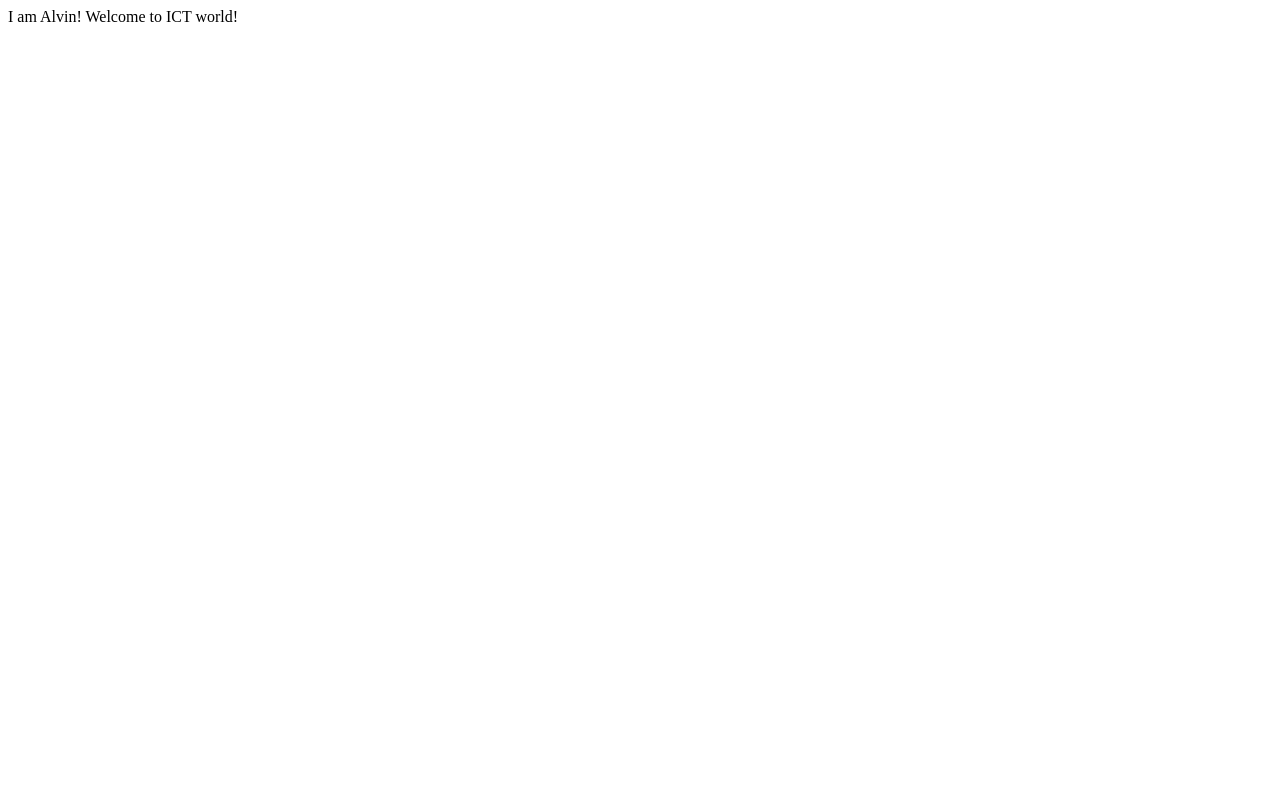
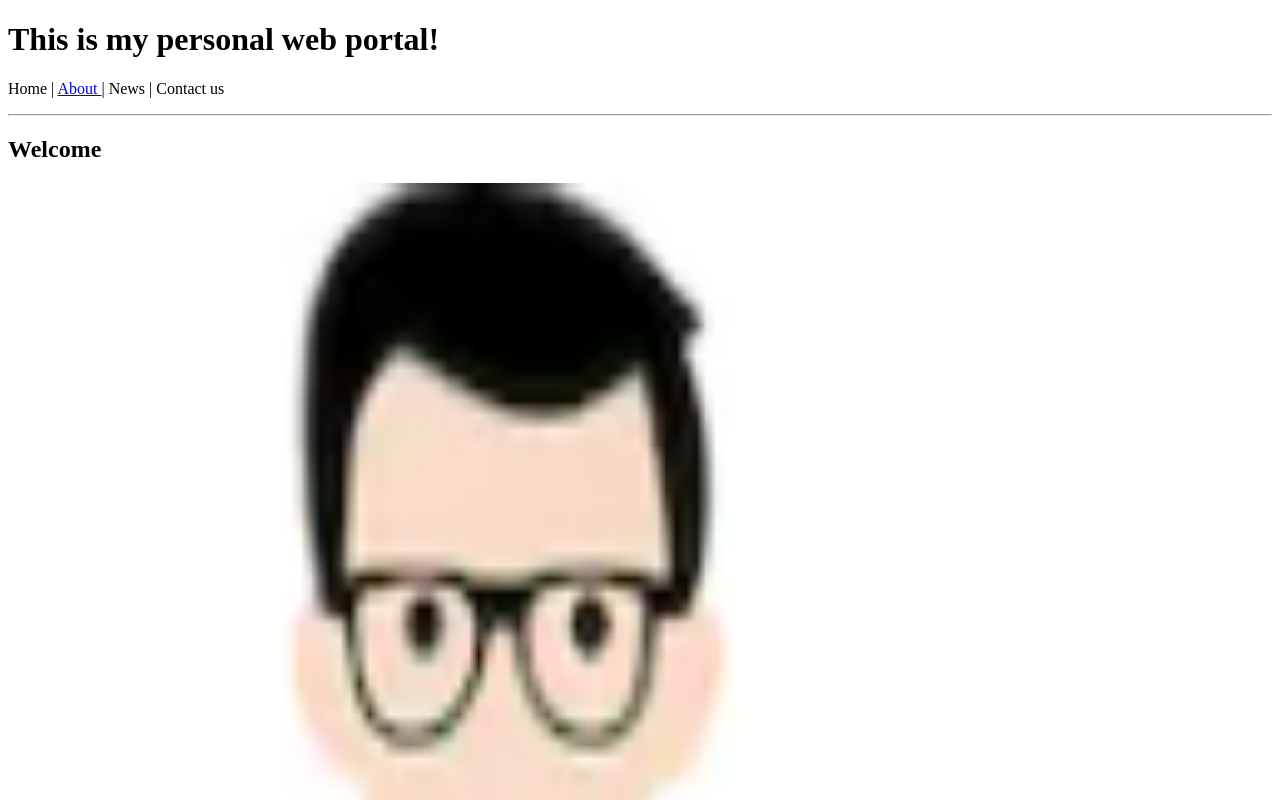
Before and after one commit to acmibalo/Project-infosyb, a plain HTML site: page index.html in a window 1280 px wide. Shown: the top 800 px of the page. Drawn offline with Linux system fonts and the light colour scheme.

Commit message:
Activity03-html5

```diff
--- a/index.html
+++ b/index.html
@@ -1,5 +1,14 @@
+<!DOCTYPE html>
 <html>
+	<head>
+		<title>1 Bsinfosy-B - HOmepage</title>
+	</head>
 	<body>
-		<p>I am Alvin! Welcome to ICT world!</p>
+
+		<h1>This is my personal web portal!</h1>
+		<p>Home | <a href="about.html"> About </a> | News | Contact us</p>
+		<hr>
+		<h2> Welcome</h2>
+		<img src="images/1.png" alt="wag kang ano, unggoy lng 2" width="1000px" height="1600">
 	</body>
 </html>
```
Also changed, not shown: about.html (added, +14 -0 lines), images/1.png (added).
